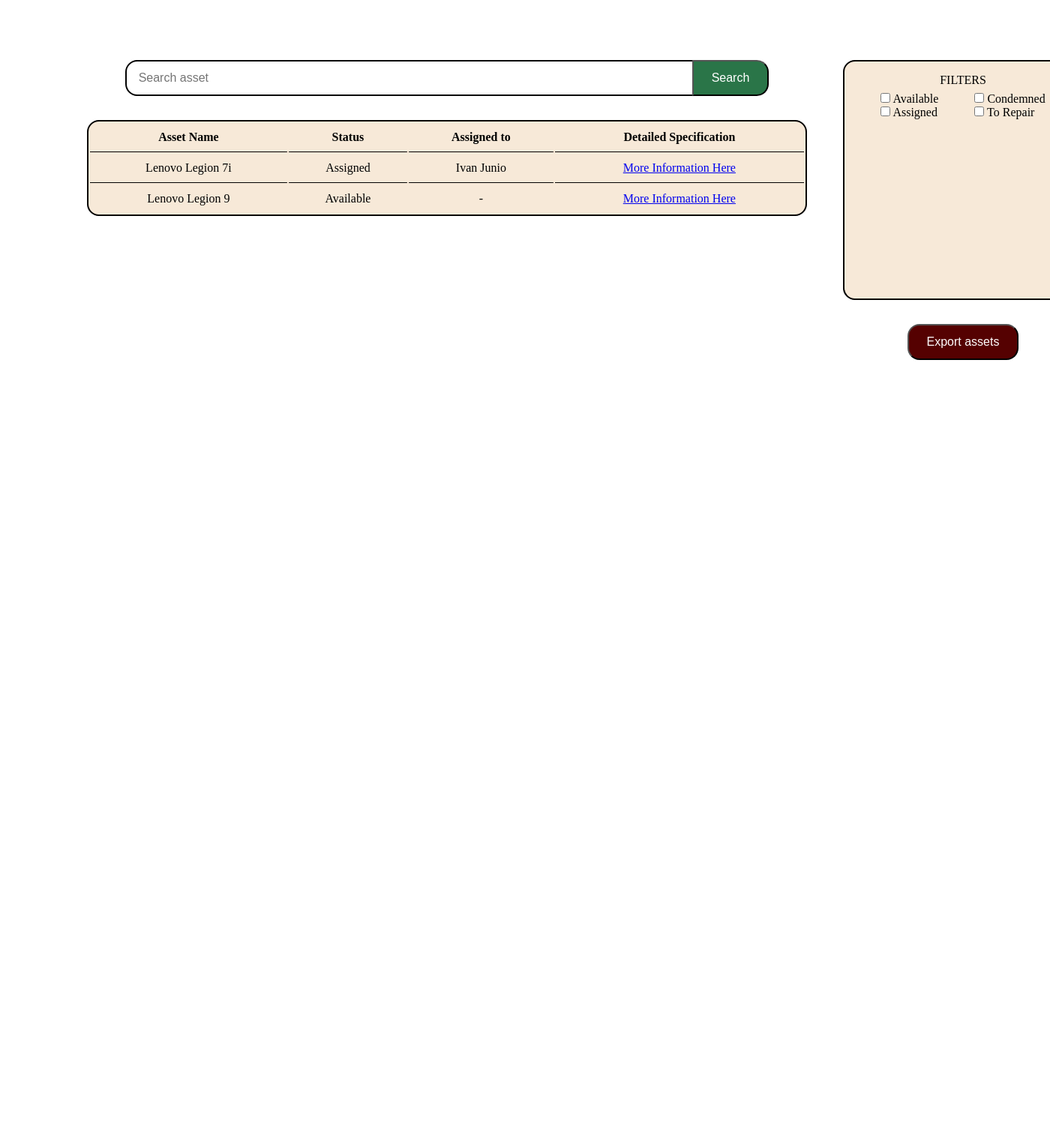
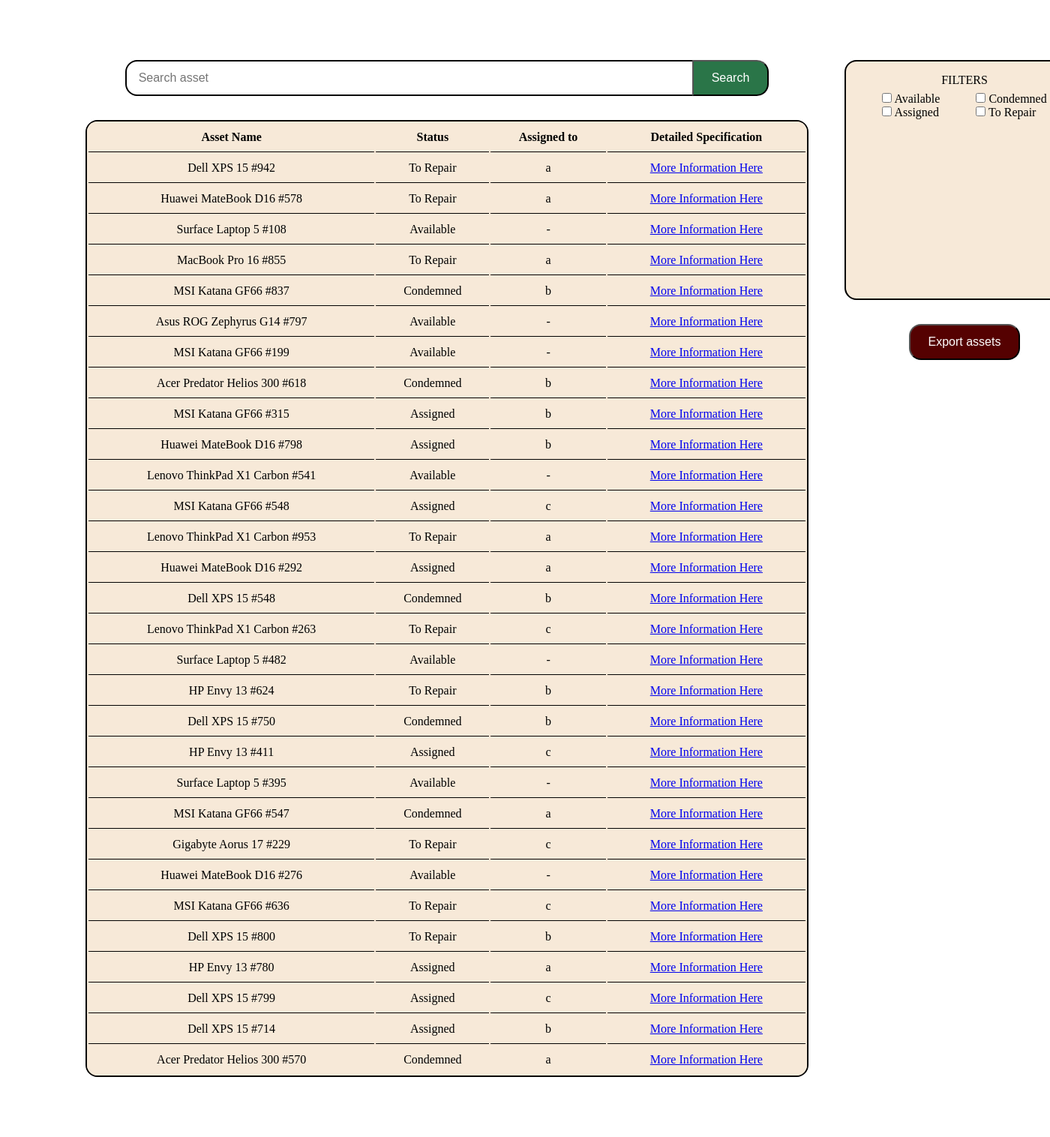
Before and after one commit to IvanJunioo/IT-Asset-Management-System, a PHP site: page / in a window 1400 px wide; the page is wider, and only the part inside the window is pictured. Shown: the part 122-1638 px from the top of that part at 75% size. Before the commit the page ends 602 px from the top of that part, so only its background shows below. Run offline with PHP 8.4, Linux system fonts and the light colour scheme.

Commit message:
scrollable asset table

```diff
--- a/css/style.css
+++ b/css/style.css
@@ -152,8 +152,6 @@
 .asset-table {
     width: 60rem;
     height: 3rem;
-    border: 2pt solid black;
-    border-radius: 1rem;
     background-color: rgb(247, 233, 216);
     text-align: center;
 }
@@ -168,6 +166,22 @@
 .asset-table tr:last-child td {
     border-bottom: none;
 }
+
+.table-container {
+    max-height: calc(100vh - 300px);;
+    overflow-y: auto;
+    border: 2pt solid black;
+    border-radius: 1rem;
+    background-color: rgb(247, 233, 216);
+}
+
+.asset-table thead th {
+    position: sticky;
+    top: 0;
+    z-index: 2;
+    background-color: rgb(247, 233, 216);
+}
+
 
 .right {
     display: flex;
--- a/index.html
+++ b/index.php
@@ -50,6 +50,7 @@
                 <input type="text" id="search-input" placeholder="Search asset">
                 <button id="search-button"> Search </button>
             </div>
+            <div class="table-container">
                 <table class="asset-table">
                     <thead>
                         <tr>
@@ -60,24 +61,45 @@
                         </tr>
                     </thead>
                     <tbody>
-                    <tr>
-                        <td> Lenovo Legion 7i </td>
-                        <td> Assigned </td>
-                        <td> Ivan Junio </td>
-                        <td>
-                            <a href="https://www.lenovo.com/ph/en/p/laptops/legion-laptops/legion-7-series/legion-7i-gen-9-16-inch-intel/len101g0037?srsltid=AfmBOopUxN6xjTODuyFzLlzG9kAx3GBhxYzbUlL84S5bjiSj-ScBwcY4"> More Information Here </a>
-                        </td>
-                    </tr>
-                    <tr>
-                        <td> Lenovo Legion 9 </td>
-                        <td> Available </td>
-                        <td> - </td>
-                        <td>
-                            <a href="https://www.lenovo.com/ph/en/p/laptops/legion-laptops/legion-7-series/legion-7i-gen-9-16-inch-intel/len101g0037?srsltid=AfmBOopUxN6xjTODuyFzLlzG9kAx3GBhxYzbUlL84S5bjiSj-ScBwcY4"> More Information Here </a>
-                        </td>
-                    </tr>
                     </tbody>
                 </table>
+            </div>
+
+            <script>
+                const assetTableBody = document.querySelector('.asset-table tbody');
+
+                const assetNames = [
+                    "Lenovo ThinkPad X1 Carbon", "Dell XPS 15", "MacBook Pro 16", "HP Envy 13",
+                    "Acer Predator Helios 300", "Asus ROG Zephyrus G14", "MSI Katana GF66",
+                    "Surface Laptop 5", "Huawei MateBook D16", "Gigabyte Aorus 17"
+                ];
+                const statuses = ["Available", "Assigned", "Condemned", "To Repair"];
+                const names = [
+                    "a", "b", "c"
+                ];
+
+                function getRandomItem(arr) {
+                    return arr[Math.floor(Math.random() * arr.length)];
+                }
+
+                for (let i = 0; i < 30; i++) {
+                    const tr = document.createElement('tr');
+
+                    const assetName = getRandomItem(assetNames) + " #" + (Math.floor(Math.random() * 900) + 100);
+                    const status = getRandomItem(statuses);
+                    const assignedTo = status === "Available" ? "-" : getRandomItem(names);
+                    const infoLink = "https://example.com/assets/" + assetName.replace(/\s+/g, '-').toLowerCase();
+
+                    tr.innerHTML = `
+                        <td>${assetName}</td>
+                        <td>${status}</td>
+                        <td>${assignedTo}</td>
+                        <td><a href="${infoLink}" target="_blank">More Information Here</a></td>
+                    `;
+
+                    assetTableBody.appendChild(tr);
+                }
+            </script>
         </div>
         <div class="right">
             <div id="filter-box">
```
Lines whose indentation alone changed are shown as unchanged.
